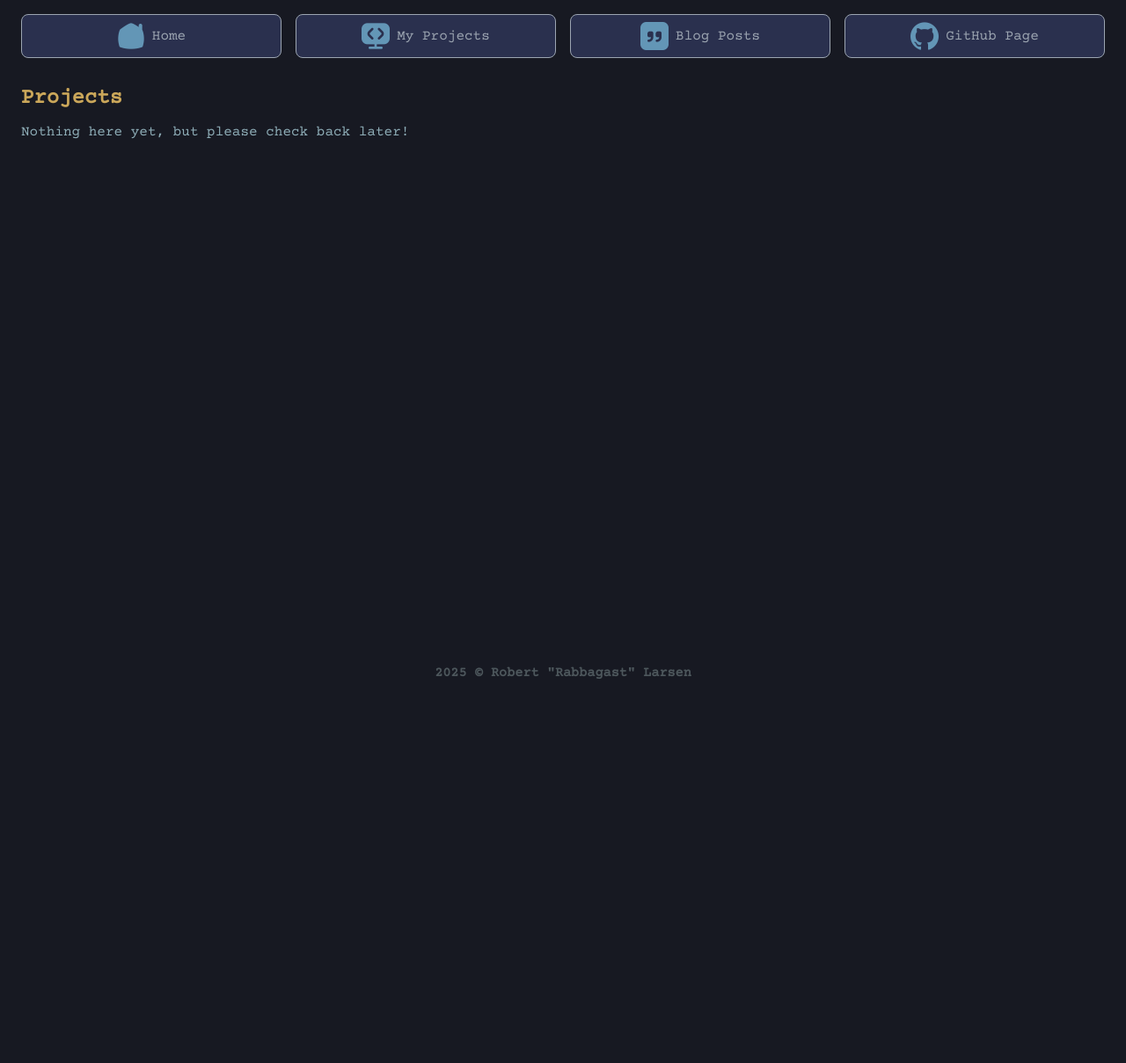
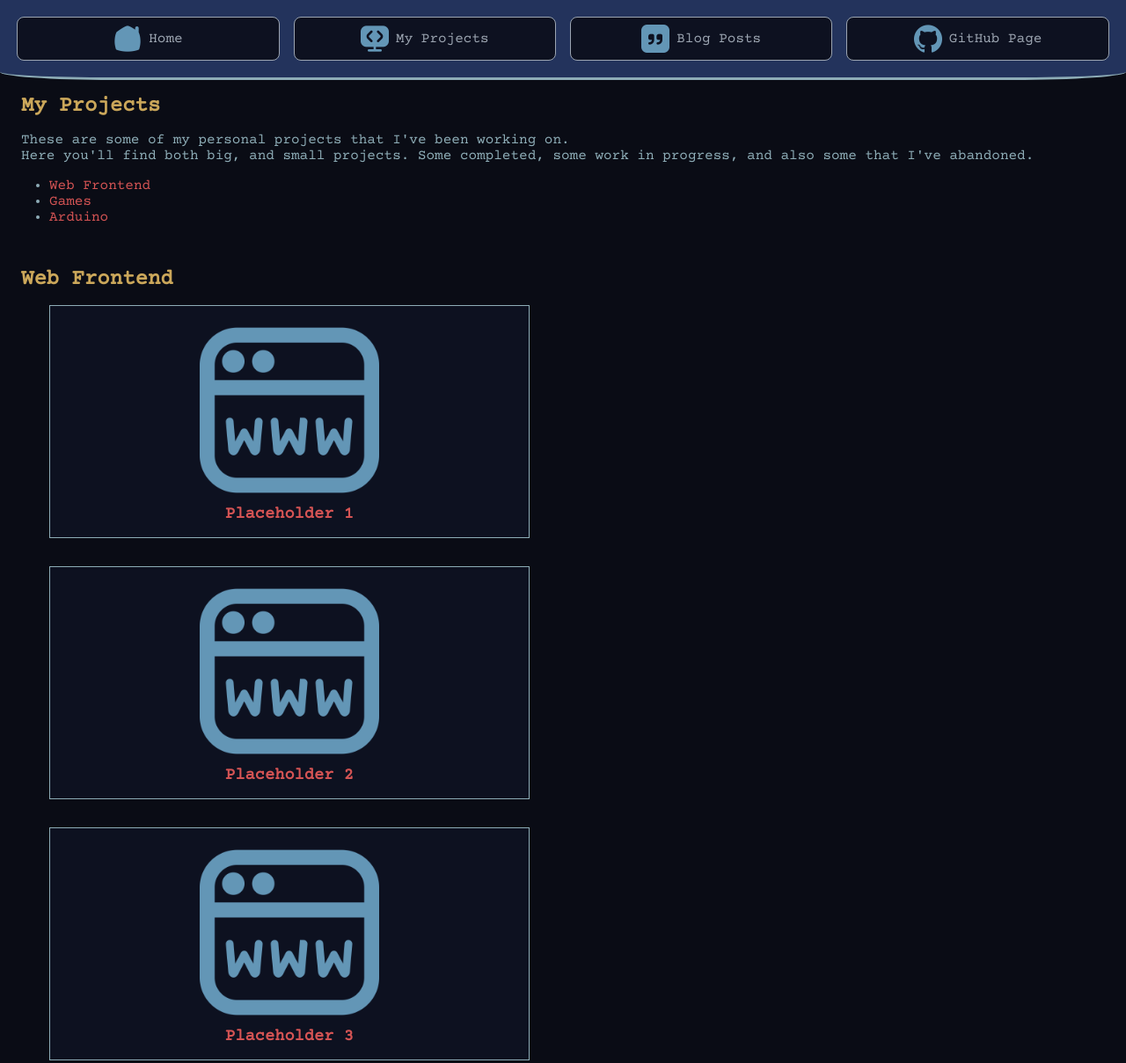
Before and after one commit to RabbagastRobert/My-Portfolio, a website: page projects.html in a window 1280 px wide. Shown: the top 1209 px of the page at 88% size. Before the commit the page ends 800 px from the top, so only its background shows below. Drawn offline with nearby package versions, Linux system fonts and the light colour scheme.

Commit message:
Added placeholder content to projects page

```diff
--- a/projects.html
+++ b/projects.html
@@ -44,17 +44,114 @@
     </header>
 
     <main>
-        <section id="hero">
-            <!-- Hero -->
-            <h1>Projects</h1>
+        <section id="projects">
+            <h1>My Projects</h1>
             <p>
-                Nothing here yet, but please check back later!
+                These are some of my personal projects that I've been working on.<br />
+                Here you'll find both big, and small
+                projects. Some completed, some work in progress, and also some that I've abandoned.
+            </p>
+            <p>
+            <nav>
+                <p>
+                <ul class="inset">
+                    <li>
+                        <a href="#frontend">Web Frontend</a>
+                    </li>
+                    <li>
+                        <a href="#games">Games</a>
+                    </li>
+                    <li>
+                        <a href="#arduino">Arduino</a>
+                    </li>
+                </ul>
+                </p>
+            </nav>
+            </p>
+        </section>
+
+        <section id="frontend" class="portfolio">
+            <h2>
+                Web Frontend
+            </h2>
+            <p>
+            <ul>
+                <a href="#">
+                    <li>
+                        <img src="/assets/site-browser.png" />
+                        <h3>Placeholder 1</h3>
+                    </li>
+                </a>
+                <a href="#">
+                    <li>
+                        <img src="/assets/site-browser.png" />
+                        <h3>Placeholder 2</h3>
+                    </li>
+                </a>
+                <a href="#">
+                    <li>
+                        <img src="/assets/site-browser.png" />
+                        <h3>Placeholder 3</h3>
+                    </li>
+                </a>
+            </ul>
+            </p>
+        </section>
+
+        <section id="games" class="portfolio">
+            <h2>
+                Games
+            </h2>
+            <p>
+            <ul>
+                <a href="#">
+                    <li>
+                        <img src="/assets/joystick.png" />
+                        <h3>Placeholder 1</h3>
+                    </li>
+                </a>
+                <a href="#">
+                    <li>
+                        <img src="/assets/joystick.png" />
+                        <h3>Placeholder 2</h3>
+                    </li>
+                </a>
+                <a href="#">
+                    <li>
+                        <img src="/assets/joystick.png" />
+                        <h3>Placeholder 3</h3>
+                    </li>
+                </a>
+                <a href="#">
+                    <li>
+                        <img src="/assets/joystick.png" />
+                        <h3>Placeholder 4</h3>
+                    </li>
+                </a>
+            </ul>
+            </p>
+        </section>
+
+        <section id="arduino" class="portfolio">
+            <h2>
+                Arduino
+            </h2>
+            <p>
+            <ul>
+                <a href="#">
+                    <li>
+                        <img src="/assets/microchip.png" />
+                        <h3>Placeholder 1</h3>
+                    </li>
+                </a>
+            </ul>
             </p>
         </section>
     </main>
 
     <footer>
         <h3>2025 © Robert "Rabbagast" Larsen</h3>
+        <p>All icons are from <a href="https://flaticon.com" target="_blank">flaticon.com</a></p>
     </footer>
 </body>
 
--- a/styles.css
+++ b/styles.css
@@ -5,13 +5,15 @@
 /* ROOT */
 
 :root {
-  --col-back-1: #171922;
-  --col-back-2: #2a304e;
+  --col-back-1: #0a0c15;
+  --col-back-2: #0d1120;
+  --col-back-3: #23335c;;
   --col-back-2h: #323f64;
   --col-front-1: #8eadb7;
   --col-front-2: #4d575c;
   --col-link-1: #9ca5b1;
   --col-link-1h: #88d29e;
+  --col-link-2: #d55454;
   --col-title-1: #cba75a;
   height: 100%;
 }
@@ -33,7 +35,7 @@ a:hover {
 }
 
 p {
-  margin: 1em 0;
+  margin: 1rem 0;
 }
 
 h1,
@@ -42,7 +44,7 @@ h2 {
 }
 
 .inset {
-  margin-left: 2em;
+  margin-left: 2rem;
 }
 
 /* BODY */
@@ -51,7 +53,6 @@ body {
   height: 100%;
   display: flex;
   flex-direction: column;
-  margin: 0 1.5em;
   color: var(--col-front-1);
   background-color: var(--col-back-1);
   font-family: 'Courier Prime', monospace;
@@ -59,12 +60,20 @@ body {
 
 /* HEADER */
 
+header {
+  background-color: var(--col-back-3);
+  padding: 1.2rem;
+  margin: 0 0 1rem;
+  border-bottom: 3px solid var(--col-front-1);
+  border-radius: 0 0 10% 10%;
+}
+
 header ul {
-  margin: 1em 0 2em 0;
+  /* margin: 1rem 0 1rem 0; */
   display: flex;
   justify-content: flex-end;
   flex-wrap: wrap;
-  gap: 1em;
+  gap: 1rem;
   list-style: none;
 }
 
@@ -74,13 +83,13 @@ header ul > * {
 
 header ul li {
   display: flex;
-  height: 1.8em;
+  height: 1.8rem;
   align-items: center;
   justify-content: center;
-  padding: 0.6em;
-  gap: 0.5em;
+  padding: 0.6rem;
+  gap: 0.5rem;
   border: 1px solid;
-  border-radius: 0.5em;
+  border-radius: 0.5rem;
   background-color: var(--col-back-2);
 }
 
@@ -89,8 +98,8 @@ header ul li:hover {
 }
 
 header ul li img {
-  width: 2em;
-  height: 2em;
+  width: 2rem;
+  height: 2rem;
   filter: invert() brightness(50%) sepia(50%) saturate(300%) hue-rotate(160deg);
 }
 
@@ -104,11 +113,12 @@ main {
   display: flex;
   flex-direction: column;
   flex-grow: 1;
-  gap: 2em;
+  gap: 2rem;
+  margin: 0 1.5rem;
 }
 
 main p {
-  margin-top: 1em;
+  margin: 1rem 0;
 }
 
 #hero img {
@@ -116,11 +126,52 @@ main p {
   max-height: 70vh;
 }
 
+.portfolio ul {
+  margin: 0 2rem;
+  width: 80%;
+  display: flex;
+  flex-wrap: wrap;
+  justify-content: space-between;
+  text-align: center;
+  gap: 2rem;
+  list-style: none;
+}
+
+.portfolio ul li {
+  /* position: relative; */
+  border: 1px solid var(--col-front-1);
+  padding: 1rem;
+  background-color: var(--col-back-2);
+}
+
+.portfolio img {
+  width: 40%;
+  filter: invert() brightness(50%) sepia(50%) saturate(300%) hue-rotate(160deg);
+}
+
+.portfolio img:hover {
+  filter: invert() brightness(60%) sepia(50%) saturate(300%)
+  hue-rotate(65deg);
+}
+
+.portfolio a {
+  color: var(--col-link-2);
+}
+
+.portfolio a:hover {
+  color: var(--col-link-2);
+}
+
+main a {
+  color: var(--col-link-2);
+}
+
 /* FOOTER */
 footer {
   align-self: center;
+  text-align: center;
   font-size: small;
   color: var(--col-front-2);
-  margin: 1em 0;
-  padding: 1em;
+  margin: 1rem 0;
+  padding: 1rem;
 }
```
Also changed, not shown: assets/joystick.png (added), assets/microchip.png (added), assets/site-browser.png (added).
